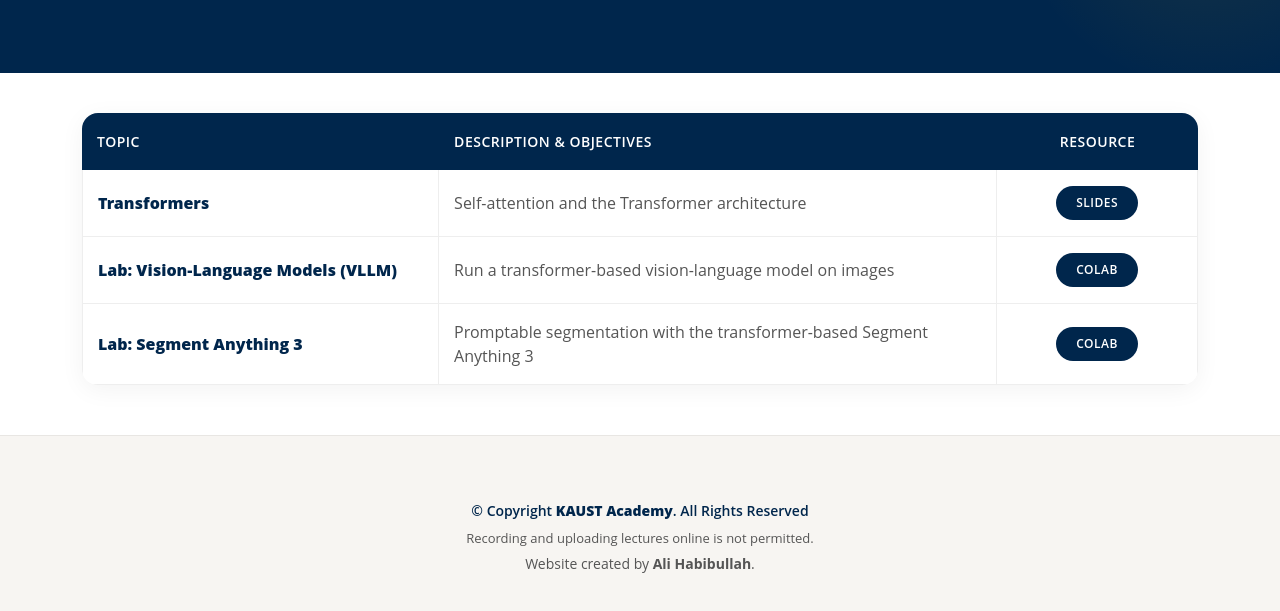
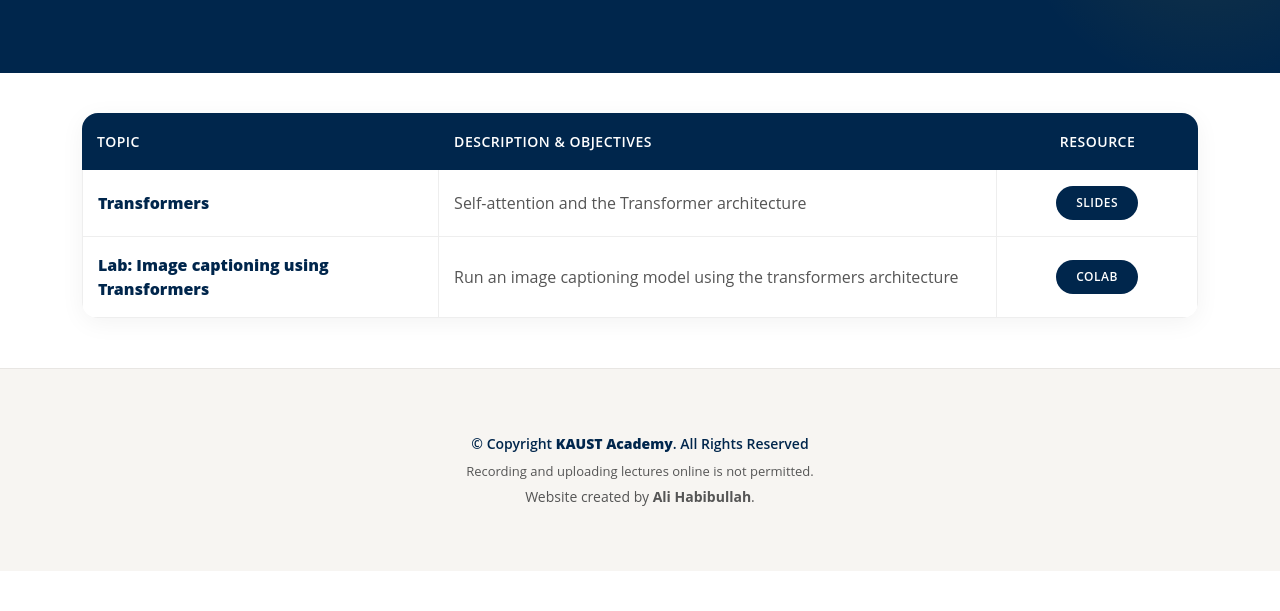
Before and after one commit to KAUST-Academy/2026_KASP_Summer_School, a plain HTML site: page pages/Week1/w1d3.html in a window 1280 px wide. Shown: the part 261-872 px from the top of the page. After the commit the page ends 832 px from the top, so only its background shows below. Drawn offline with Linux system fonts and the light colour scheme.

Commit message:
made the transformers image captioning lab in the third day.

```diff
--- a/pages/Week1/w1d3.html
+++ b/pages/Week1/w1d3.html
@@ -46,15 +46,11 @@
               <td class="text-center"><a href="../../Week1/Day3_30-06_Transformers/Lecture/07_Transformers.pdf" class="table-btn" target="_blank" rel="noopener">Slides</a></td>
             </tr>
             <tr>
-              <td><strong>Lab: Vision-Language Models (VLLM)</strong></td>
-              <td>Run a transformer-based vision-language model on images</td>
-              <td class="text-center"><a href="https://colab.research.google.com/github/KAUST-Academy/2026_KASP_Summer_School/blob/main/Week1/Day3_30-06_Transformers/Labs/VLLM.ipynb" class="table-btn" target="_blank" rel="noopener">Colab</a></td>
+              <td><strong>Lab: Image captioning using Transformers</strong></td>
+              <td>Run an image captioning model using the transformers architecture</td>
+              <td class="text-center"><a href="https://colab.research.google.com/github/KAUST-Academy/2026_KASP_Summer_School/blob/main/Week1/Day3_30-06_Transformers/Labs/Transformer_image_captioning.ipynb" class="table-btn" target="_blank" rel="noopener">Colab</a></td>
             </tr>
-            <tr>
-              <td><strong>Lab: Segment Anything 3</strong></td>
-              <td>Promptable segmentation with the transformer-based Segment Anything 3</td>
-              <td class="text-center"><a href="https://colab.research.google.com/github/KAUST-Academy/2026_KASP_Summer_School/blob/main/Week1/Day3_30-06_Transformers/Labs/Segment_Anything_3.ipynb" class="table-btn" target="_blank" rel="noopener">Colab</a></td>
-            </tr>
+
           </tbody>
         </table>
       </div>
```
Also changed, not shown: pages/Week1/w1d2.html (+1 -6 lines), 2 other files.
